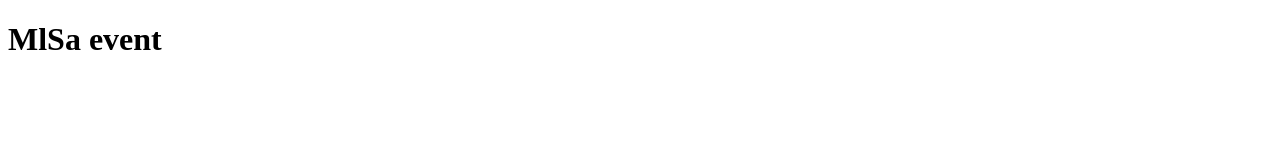
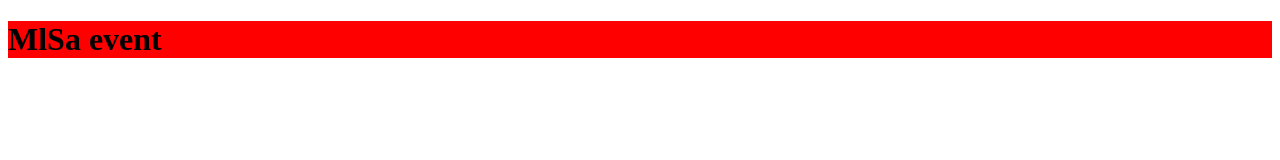
Before and after one commit to haseebulamin/JavaScript-Revision-Course, a plain HTML site: page 42. MLSA - Event/mlsa-event.html in a window 1280 px wide. Drawn offline with Linux system fonts and the light colour scheme.

Commit message:
color chnage in vanila js

```diff
--- a/42. MLSA - Event/mlsa-event.html
+++ b/42. MLSA - Event/mlsa-event.html
@@ -7,6 +7,6 @@
     <script src="/42. MLSA - Event/mlsa-event.js"></script>
 </head>
 <body>
-    <h1>MlSa event</h1>
+    <h1 id="title">MlSa event</h1>
 </body>
 </html>
--- a/42. MLSA - Event/mlsa-event.js
+++ b/42. MLSA - Event/mlsa-event.js
@@ -5,3 +5,12 @@ const greeting = ()=>{
 }
 
 greeting();
+
+let a = 10;
+
+console.log("This is hoisting", a);
+
+document.addEventListener("DOMContentLoaded", () => {
+    let title = document.getElementById("title");
+    title.style.backgroundColor = "red";
+  });
```
